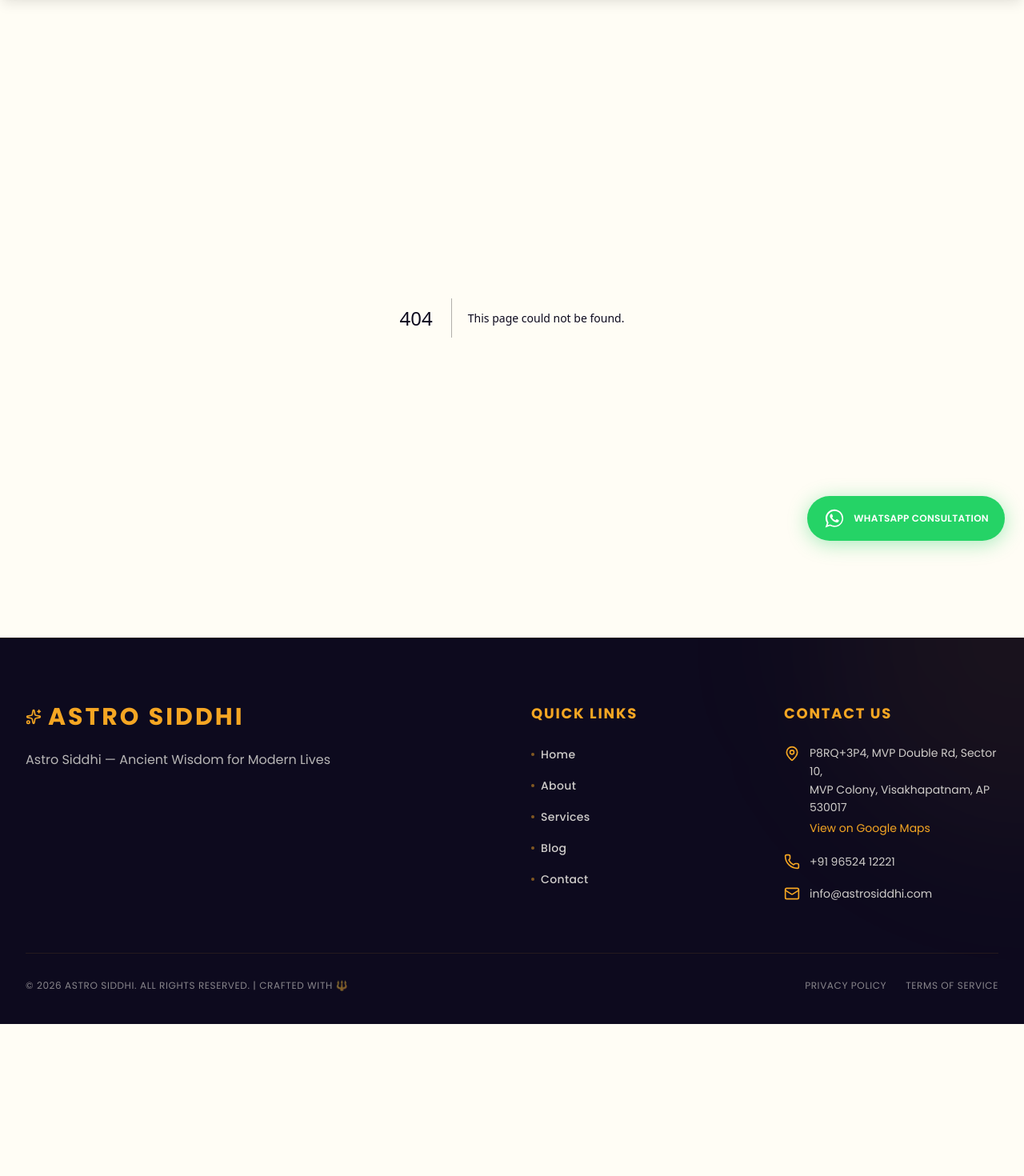
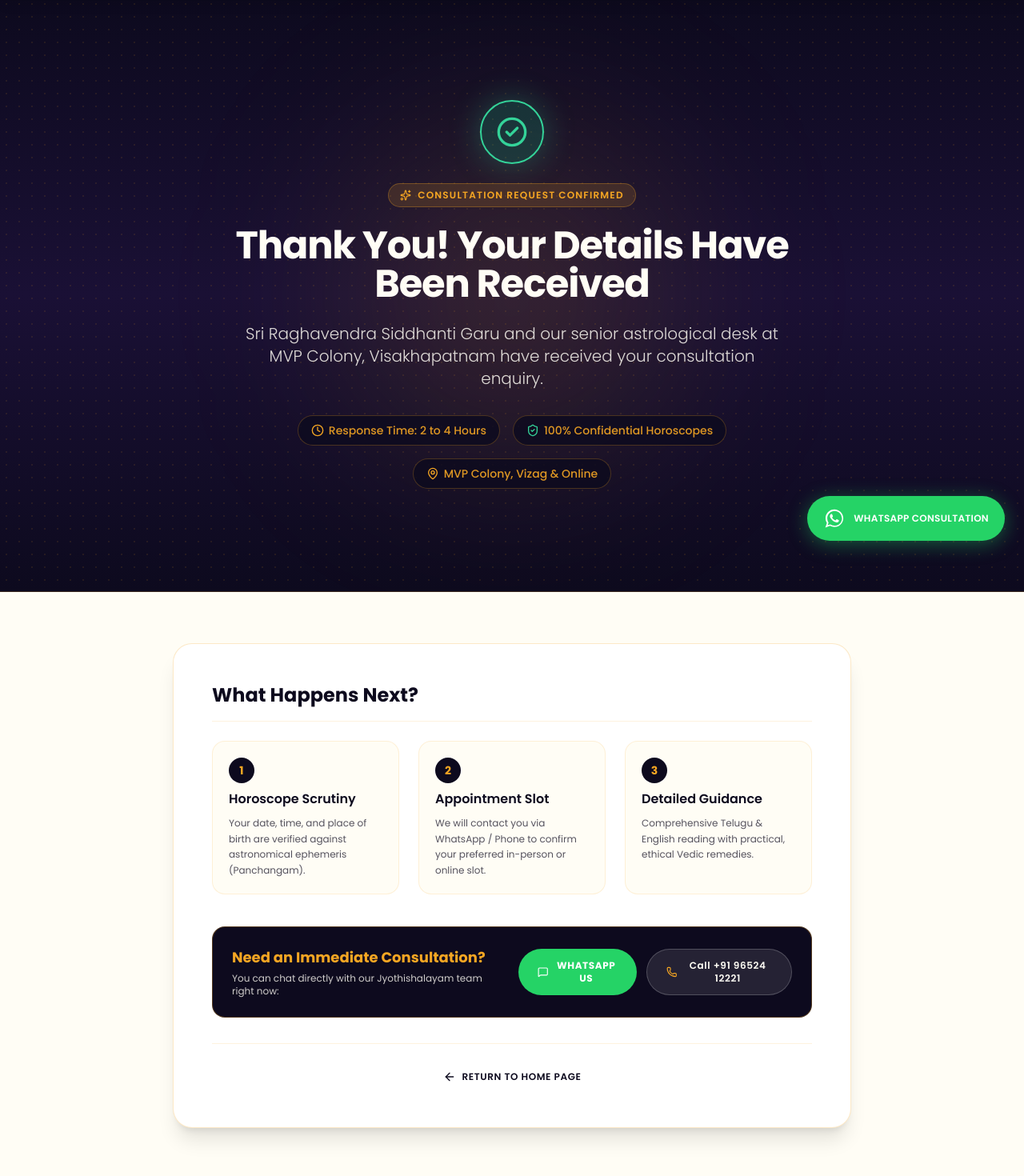
Before and after one commit to ksdnfaiw/astrosiddi, a Next.js app: page /success in a window 1280 px wide. Before the commit this address had no page. Shown: the part 100-1570 px from the top of the page at 80% size. Before the commit the page ends 1380 px from the top, so only its background shows below. Built offline with nearby package versions, Linux system fonts and the light colour scheme.

Commit message:
feat(ads): add /success thank you page and redirect contact form for Google Ads conversion tracking

```diff
--- a/src/app/contact/page.tsx
+++ b/src/app/contact/page.tsx
@@ -1,6 +1,7 @@
 "use client";
 
 import React, { useState } from "react";
+import { useRouter } from "next/navigation";
 import { useForm } from "react-hook-form";
 import { zodResolver } from "@hookform/resolvers/zod";
 import * as z from "zod";
@@ -22,6 +23,7 @@
 type ContactFormValues = z.infer<typeof contactSchema>;
 
 export default function Contact() {
+  const router = useRouter();
   const [isSubmitting, setIsSubmitting] = useState(false);
   const [isSuccess, setIsSuccess] = useState(false);
 
@@ -51,6 +53,8 @@
 
       setIsSuccess(true);
       setIsSubmitting(false);
+      // Redirect to /success for Google Ads Page Load conversion tracking
+      router.push("/success");
     } catch (error) {
       console.error(error);
       setIsSubmitting(false);
--- /dev/null
+++ b/src/app/success/page.tsx
@@ -0,0 +1,142 @@
+import type { Metadata } from "next";
+import Link from "next/link";
+import { CheckCircle2, Phone, MessageSquare, ArrowLeft, Clock, MapPin, Sparkles, ShieldCheck } from "lucide-react";
+
+export const metadata: Metadata = {
+  title: "Consultation Request Received | Astro Siddhi Visakhapatnam",
+  description: "Thank you for reaching out to Sri Raghavendra Jyothishalayam (Astro Siddhi). Your consultation request has been received.",
+  robots: {
+    index: false,
+    follow: false,
+  },
+};
+
+export default function SuccessPage() {
+  return (
+    <div className="flex flex-col min-h-screen bg-ivory text-midnight">
+      {/* Hero / Confirmation Section */}
+      <section className="relative py-24 sm:py-32 bg-gradient-to-b from-midnight via-deepPurple to-midnight text-ivory border-b border-gold/20 overflow-hidden text-center">
+        <div className="absolute inset-0 opacity-10 bg-[radial-gradient(#F5A623_1px,transparent_1px)] [background-size:16px_16px] pointer-events-none" />
+        <div className="absolute top-1/2 left-1/2 -translate-x-1/2 -translate-y-1/2 w-96 h-96 bg-gold/15 rounded-full blur-[120px] pointer-events-none" />
+
+        <div className="max-w-3xl mx-auto px-4 sm:px-6 relative z-10">
+          <div className="w-20 h-20 rounded-full bg-emerald-500/20 border-2 border-emerald-400 text-emerald-400 flex items-center justify-center mx-auto mb-6 shadow-[0_0_40px_rgba(52,211,153,0.3)] animate-bounce-slow">
+            <CheckCircle2 className="w-10 h-10" />
+          </div>
+
+          <div className="inline-flex items-center gap-2 px-3.5 py-1.5 rounded-full bg-gold/15 text-gold text-xs font-semibold tracking-widest uppercase border border-gold/30 mb-6">
+            <Sparkles className="w-3.5 h-3.5" />
+            <span>Consultation Request Confirmed</span>
+          </div>
+
+          <h1 className="font-cinzel text-3xl sm:text-5xl font-bold text-ivory mb-6 tracking-tight">
+            Thank You! Your Details Have Been Received
+          </h1>
+
+          <p className="text-base sm:text-xl text-ivory/85 leading-relaxed font-light mb-8 max-w-2xl mx-auto">
+            Sri Raghavendra Siddhanti Garu and our senior astrological desk at MVP Colony, Visakhapatnam have received your consultation enquiry.
+          </p>
+
+          <div className="flex flex-wrap items-center justify-center gap-4 text-xs sm:text-sm text-gold/90 font-medium">
+            <span className="flex items-center gap-1.5 bg-midnight/80 px-4 py-2 rounded-full border border-gold/25">
+              <Clock className="w-4 h-4 text-gold" />
+              Response Time: 2 to 4 Hours
+            </span>
+            <span className="flex items-center gap-1.5 bg-midnight/80 px-4 py-2 rounded-full border border-gold/25">
+              <ShieldCheck className="w-4 h-4 text-emerald-400" />
+              100% Confidential Horoscopes
+            </span>
+            <span className="flex items-center gap-1.5 bg-midnight/80 px-4 py-2 rounded-full border border-gold/25">
+              <MapPin className="w-4 h-4 text-gold" />
+              MVP Colony, Vizag &amp; Online
+            </span>
+          </div>
+        </div>
+      </section>
+
+      {/* Next Steps & Instant Contact Card */}
+      <section className="py-16 max-w-4xl mx-auto px-4 sm:px-6 w-full flex-1">
+        <div className="bg-white rounded-3xl border border-gold/25 p-8 sm:p-12 shadow-xl relative overflow-hidden">
+          <h2 className="font-cinzel text-2xl font-bold text-midnight mb-6 border-b border-gold/15 pb-4">
+            What Happens Next?
+          </h2>
+
+          <div className="grid grid-cols-1 md:grid-cols-3 gap-6 mb-10">
+            <div className="p-5 rounded-2xl bg-ivory border border-gold/15 space-y-2">
+              <div className="w-8 h-8 rounded-full bg-midnight text-gold font-bold flex items-center justify-center text-sm">
+                1
+              </div>
+              <h3 className="font-semibold text-sm sm:text-base text-midnight">Horoscope Scrutiny</h3>
+              <p className="text-xs text-midnight/70 leading-relaxed">
+                Your date, time, and place of birth are verified against astronomical ephemeris (Panchangam).
+              </p>
+            </div>
+
+            <div className="p-5 rounded-2xl bg-ivory border border-gold/15 space-y-2">
+              <div className="w-8 h-8 rounded-full bg-midnight text-gold font-bold flex items-center justify-center text-sm">
+                2
+              </div>
+              <h3 className="font-semibold text-sm sm:text-base text-midnight">Appointment Slot</h3>
+              <p className="text-xs text-midnight/70 leading-relaxed">
+                We will contact you via WhatsApp / Phone to confirm your preferred in-person or online slot.
+              </p>
+            </div>
+
+            <div className="p-5 rounded-2xl bg-ivory border border-gold/15 space-y-2">
+              <div className="w-8 h-8 rounded-full bg-midnight text-gold font-bold flex items-center justify-center text-sm">
+                3
+              </div>
+              <h3 className="font-semibold text-sm sm:text-base text-midnight">Detailed Guidance</h3>
+              <p className="text-xs text-midnight/70 leading-relaxed">
+                Comprehensive Telugu &amp; English reading with practical, ethical Vedic remedies.
+              </p>
+            </div>
+          </div>
+
+          {/* Instant Follow-up Banner */}
+          <div className="p-6 rounded-2xl bg-midnight text-ivory border border-gold/30 flex flex-col sm:flex-row items-center justify-between gap-6">
+            <div className="space-y-1 text-center sm:text-left">
+              <h4 className="font-cinzel font-bold text-base sm:text-lg text-gold">
+                Need an Immediate Consultation?
+              </h4>
+              <p className="text-xs text-ivory/80">
+                You can chat directly with our Jyothishalayam team right now:
+              </p>
+            </div>
+
+            <div className="flex flex-col sm:flex-row gap-3 w-full sm:w-auto">
+              <a
+                href="https://wa.me/919652412221?text=Hi%20Astro%20Siddhi,%20I%20just%20submitted%20the%20consultation%20form%20and%20would%20like%20to%20confirm%20my%20slot."
+                target="_blank"
+                rel="noopener noreferrer"
+                className="inline-flex items-center justify-center gap-2 px-6 py-3 rounded-full bg-[#25D366] hover:bg-[#128C7E] text-white font-bold text-xs uppercase tracking-wider transition-all text-center"
+              >
+                <MessageSquare className="w-4 h-4" />
+                <span>WhatsApp Us</span>
+              </a>
+
+              <a
+                href="tel:+919652412221"
+                className="inline-flex items-center justify-center gap-2 px-6 py-3 rounded-full bg-white/10 hover:bg-white/20 text-ivory font-semibold text-xs tracking-wider transition-all border border-white/20 text-center"
+              >
+                <Phone className="w-4 h-4 text-gold" />
+                <span>Call +91 96524 12221</span>
+              </a>
+            </div>
+          </div>
+
+          {/* Back Home link */}
+          <div className="pt-8 mt-8 border-t border-gold/15 text-center">
+            <Link
+              href="/"
+              className="inline-flex items-center gap-2 text-xs font-semibold uppercase tracking-wider text-midnight hover:text-gold transition-colors"
+            >
+              <ArrowLeft className="w-4 h-4" />
+              <span>Return to Home Page</span>
+            </Link>
+          </div>
+        </div>
+      </section>
+    </div>
+  );
+}
```
